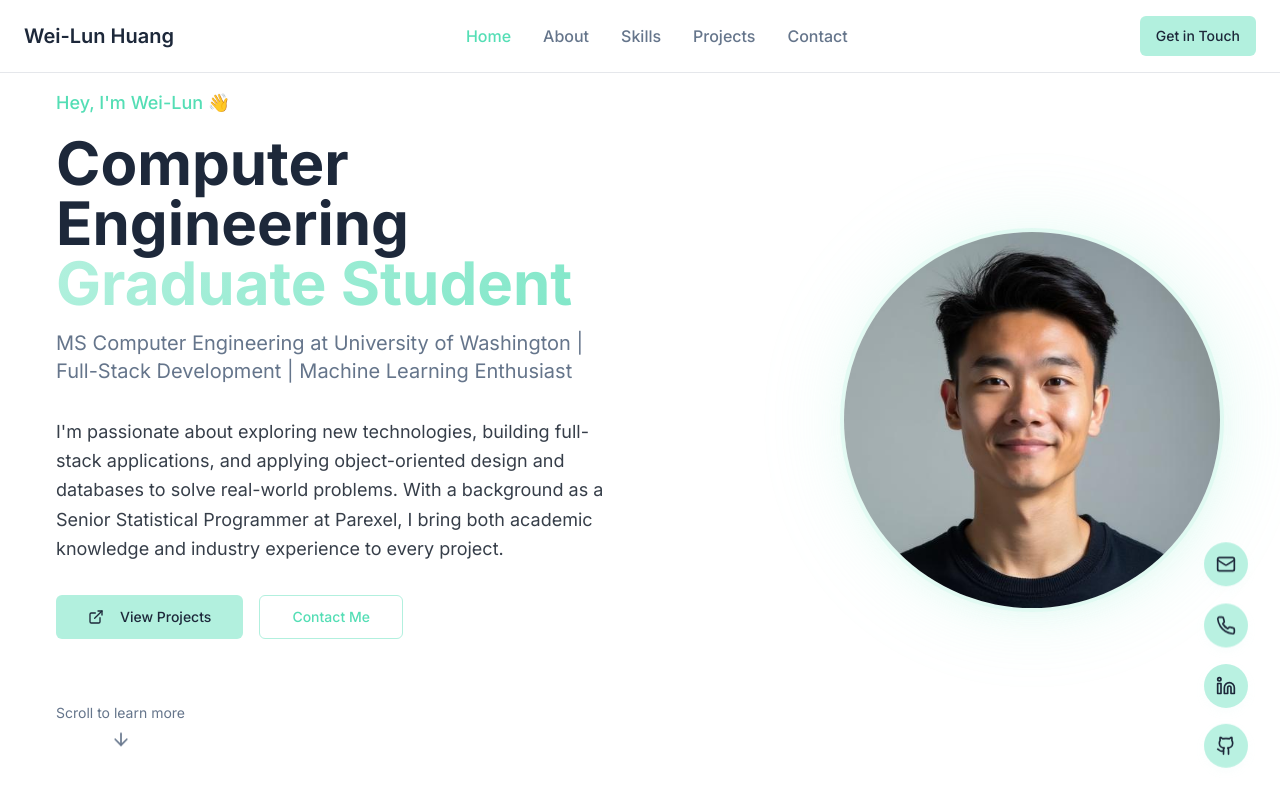
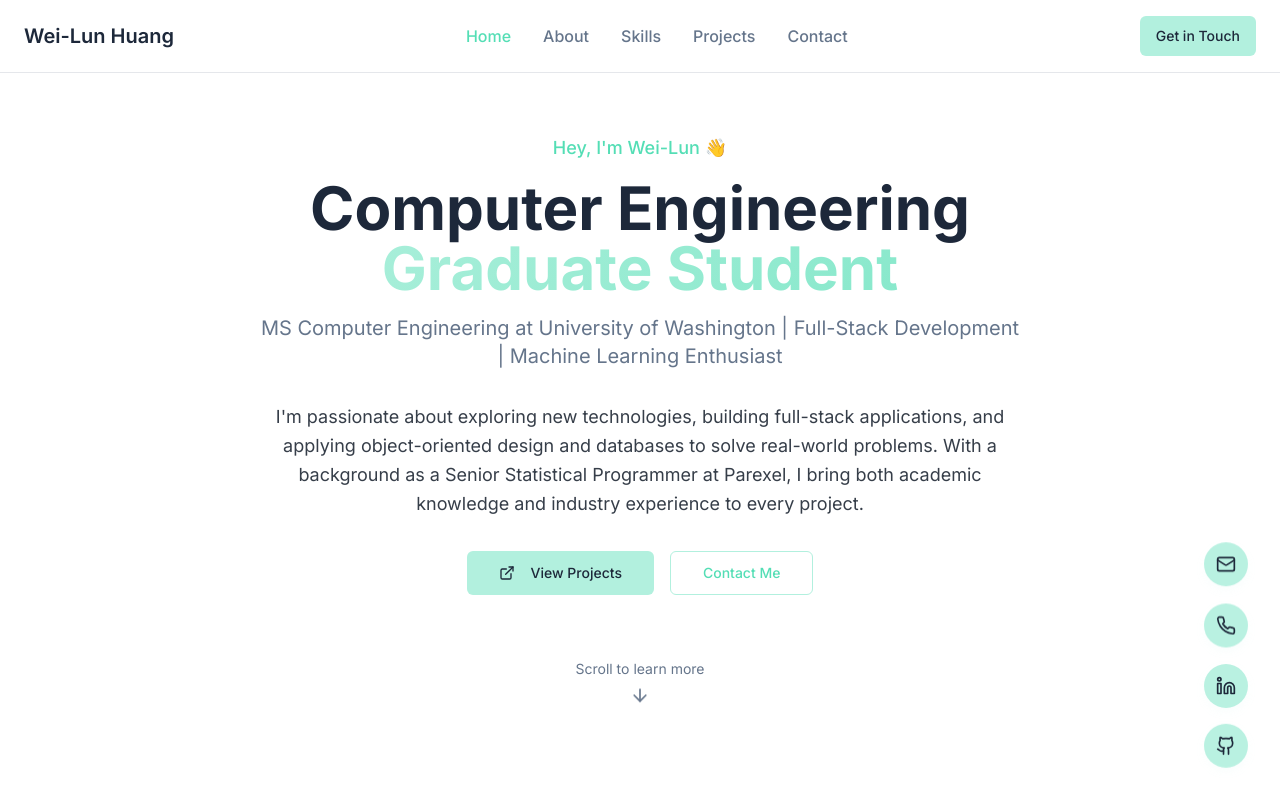
Before and after one commit to allen6711/personal-website, a React (Vite) app: page / in a window 1280 px wide. Shown: the top 800 px of the page. Built offline with nearby package versions, Linux system fonts and the light colour scheme; the HTML template or start-up script is replaced by a standard one.

Commit message:
Remove profile photo

```diff
--- a/src/components/sections/HeroSection.tsx
+++ b/src/components/sections/HeroSection.tsx
@@ -1,6 +1,5 @@
 import { Button } from '@/components/ui/button';
-import { ArrowDown, Download, ExternalLink } from 'lucide-react';
-import profileImage from '@/assets/wei-lun-profile.jpg';
+import { ArrowDown, ExternalLink } from 'lucide-react';
 
 const HeroSection = () => {
   const scrollToSection = (sectionId: string) => {
@@ -13,7 +12,7 @@ const HeroSection = () => {
   return (
     <section id="home" className="min-h-screen flex items-center justify-center pt-20 pb-10 px-6">
       <div className="container mx-auto">
-        <div className="grid lg:grid-cols-2 gap-12 items-center">
+        <div className="max-w-4xl mx-auto text-center">
 
           {/* Content */}
           <div className="space-y-8 animate-fade-in-up">
@@ -23,20 +22,20 @@ const HeroSection = () => {
                 Computer Engineering
                 <span className="text-gradient block">Graduate Student</span>
               </h1>
-              <p className="text-xl text-muted-foreground max-w-2xl">
+              <p className="text-xl text-muted-foreground max-w-3xl mx-auto">
                 MS Computer Engineering at University of Washington | Full-Stack Development |
                 Machine Learning Enthusiast
               </p>
             </div>
 
-            <p className="text-lg text-charcoal-light leading-relaxed max-w-2xl">
+            <p className="text-lg text-charcoal-light leading-relaxed max-w-3xl mx-auto">
               I'm passionate about exploring new technologies, building full-stack applications,
               and applying object-oriented design and databases to solve real-world problems.
               With a background as a Senior Statistical Programmer at Parexel, I bring both
               academic knowledge and industry experience to every project.
             </p>
 
-            <div className="flex flex-wrap gap-4">
+            <div className="flex flex-wrap gap-4 justify-center">
               <Button
                 size="lg"
                 className="bg-jade-light hover:bg-jade-medium text-charcoal font-medium px-8"
@@ -59,23 +58,11 @@ const HeroSection = () => {
             <div className="pt-8">
               <button
                 onClick={() => scrollToSection('about')}
-                className="flex flex-col items-center space-y-2 text-muted-foreground hover:text-jade-dark transition-smooth"
+                className="flex flex-col items-center space-y-2 text-muted-foreground hover:text-jade-dark transition-smooth mx-auto"
               >
                 <span className="text-sm">Scroll to learn more</span>
                 <ArrowDown className="h-5 w-5 animate-bounce" />
               </button>
-            </div>
-          </div>
-
-          {/* Profile Image */}
-          <div className="flex justify-center lg:justify-end animate-fade-in-up">
-            <div className="relative">
-              <div className="absolute inset-0 bg-gradient-to-r from-jade-light to-jade-medium rounded-full blur-2xl opacity-20 animate-pulse-glow"></div>
-              <img
-                src={profileImage}
-                alt="Wei-Lun Huang Profile"
-                className="relative w-80 h-80 lg:w-96 lg:h-96 rounded-full object-cover shadow-hover border-4 border-jade-light/30"
-              />
             </div>
           </div>
 
```
